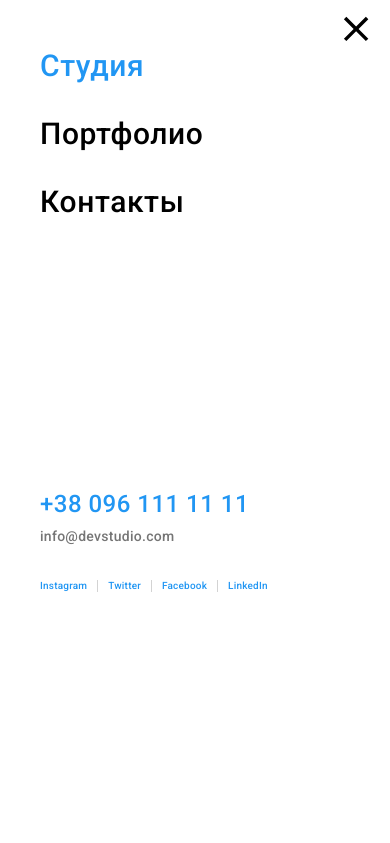
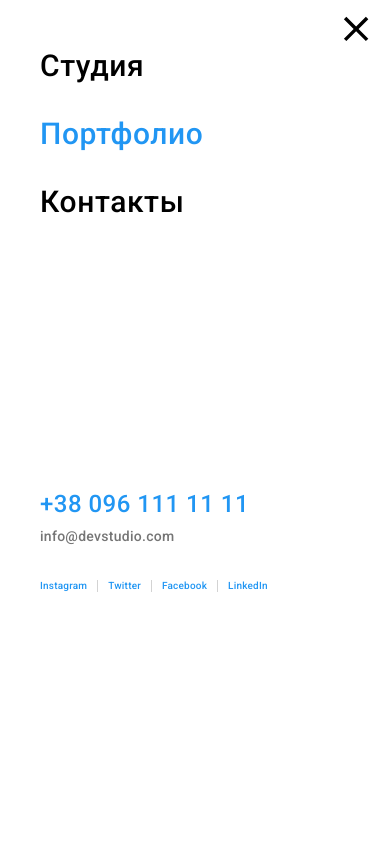
Before and after one commit to VitaliyDeveloper/WebStudio-sait, a plain HTML site: page portfolio.html in a window 390 px wide. Shown: the top 843 px of the page. Drawn offline with nearby package versions, Linux system fonts and the light colour scheme.

Commit message:
320px portfolio

```diff
--- a/portfolio.html
+++ b/portfolio.html
@@ -77,14 +77,14 @@
           <div class="mobile-menu__nav-container">
             <ul class="mobile-menu__list mobile-menu__list-nav list">
               <li class="mobile-menu__item-nav">
-                <a
-                  class="mobile-menu__link-nav current-link link"
-                  href="index.html"
+                <a class="mobile-menu__link-nav link" href="index.html"
                   >Студия</a
                 >
               </li>
               <li class="mobile-menu__item-nav">
-                <a class="mobile-menu__link-nav link" href="portfolio.html"
+                <a
+                  class="mobile-menu__link-nav current-link link"
+                  href="portfolio.html"
                   >Портфолио</a
                 >
               </li>
--- a/sass/layout/_portfolio.scss
+++ b/sass/layout/_portfolio.scss
@@ -36,7 +36,8 @@
       }
 
       .portfolio-photo {
-        width: 450px;
+        width: 100%;
+        height: 100%;
       }
 
 // ---------overlay--------------------------
```
Also changed, not shown: css/main.css, css/main.min.css, 2 other files.
